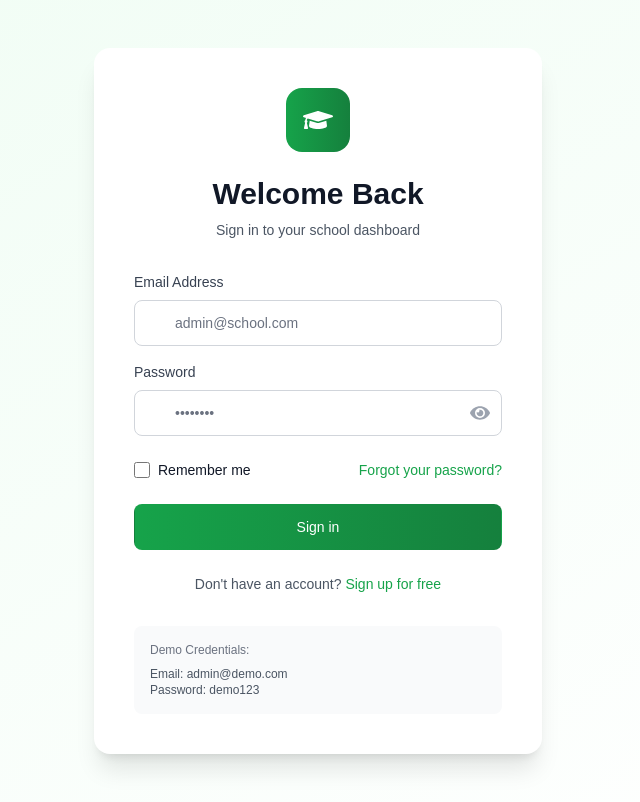
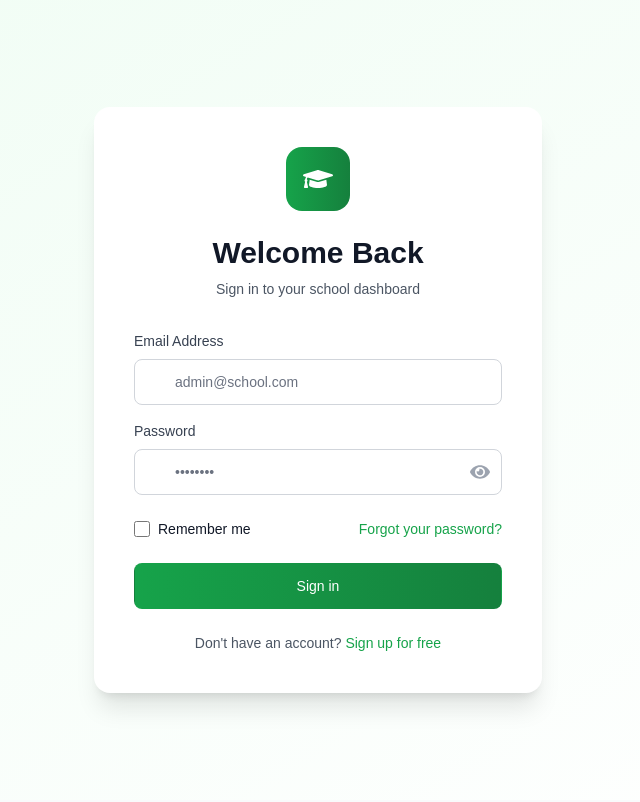
Before and after one commit to Nick-45/EDUMANAGE-PRO, a React (Create React App) app: page /login in a window 1280 px wide. Shown: the whole page, without its empty margins (322-962 px from the left). Built offline with nearby package versions, Linux system fonts and the light colour scheme; no server answers.

Commit message:
Update Login.jsx

```diff
--- a/src/pages/Login.jsx
+++ b/src/pages/Login.jsx
@@ -167,12 +167,7 @@
           </div>
         </form>
 
-        {/* Demo Credentials */}
-        <div className="mt-6 p-4 bg-gray-50 rounded-lg">
-          <p className="text-xs text-gray-500 mb-2">Demo Credentials:</p>
-          <p className="text-xs text-gray-600">Email: admin@demo.com</p>
-          <p className="text-xs text-gray-600">Password: demo123</p>
-        </div>
+
       </motion.div>
     </div>
   );
```
